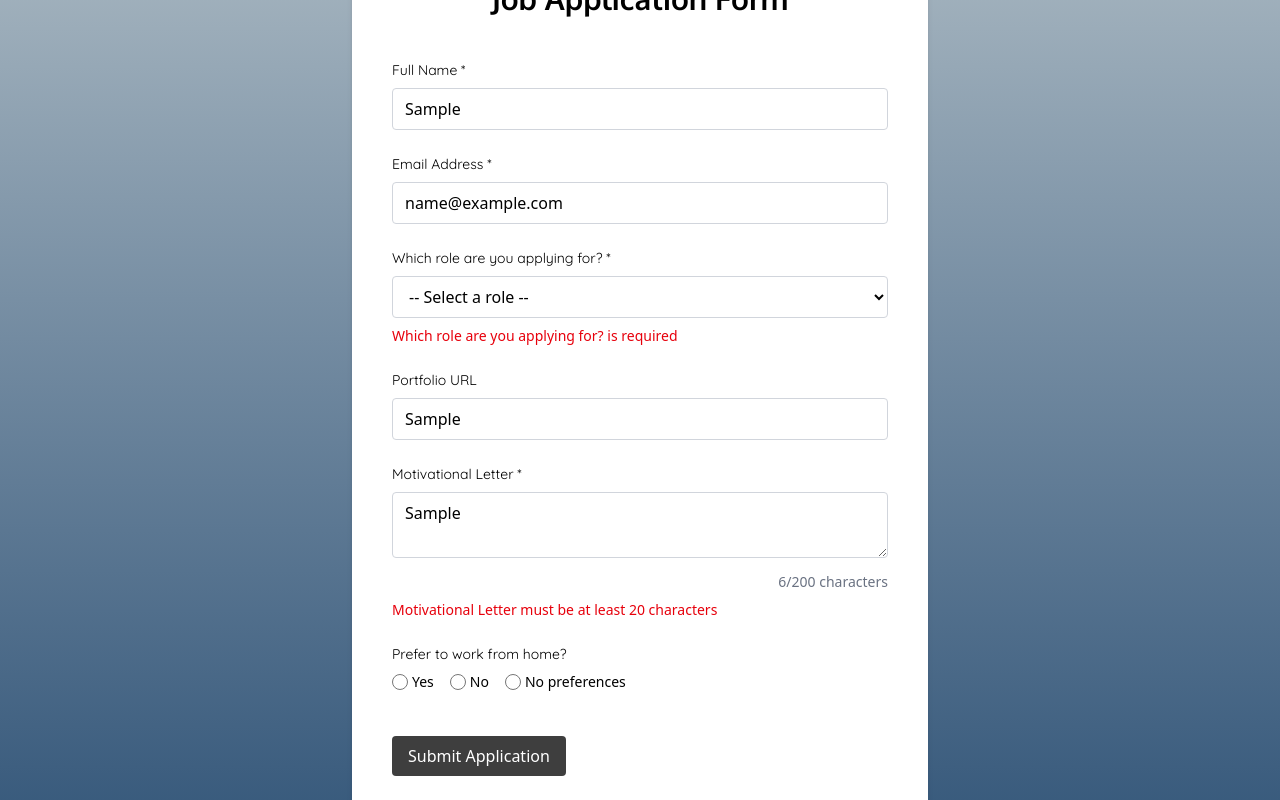
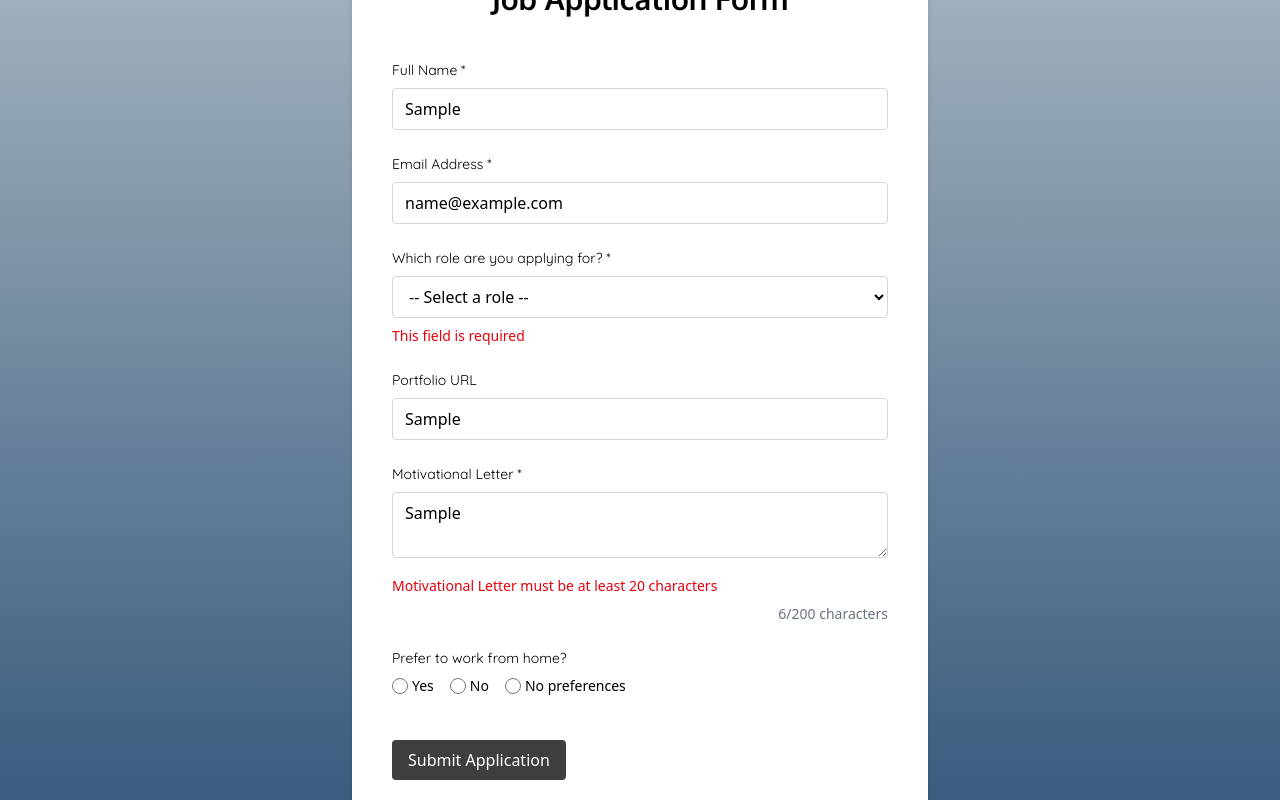
Before and after one commit to marned91/CASE-NETTBUREAU, a React (Vite) app: page / in a window 1280 px wide. Both pictures are taken after typing "Sample", "name@example.com", "Sample", "Sample" into the empty fields and a click on the button "Submit Application". Shown: the part 100-900 px from the top of the page. Built offline with nearby package versions, Linux system fonts and the light colour scheme.

Commit message:
Moved textarea error into component for better spacing
Plus switched to generic error text

```diff
--- a/src/components/FormRenderer.tsx
+++ b/src/components/FormRenderer.tsx
@@ -61,35 +61,36 @@ export function FormRenderer({ config }: Props) {
             <FormInput
               field={field}
               value={formData[field.name] || ''}
-              onChange={(e) => handleChange(e, setFormData)}
+              onChange={(event) => handleChange(event, setFormData)}
             />
           ) : field.type === 'textarea' ? (
             <FormTextarea
               field={field}
               value={formData[field.name] || ''}
-              onChange={(e) => handleChange(e, setFormData)}
+              onChange={(event) => handleChange(event, setFormData)}
+              error={formErrors[field.name]}
             />
           ) : field.type === 'select' ? (
             <FormSelect
               field={field}
               value={formData[field.name] || ''}
-              onChange={(e) => handleChange(e, setFormData)}
+              onChange={(event) => handleChange(event, setFormData)}
             />
           ) : field.type === 'checkbox-group' ? (
             <FormCheckboxGroup
               field={field}
               values={formData[field.name] || []}
-              onChange={(e) => handleChange(e, setFormData)}
+              onChange={(event) => handleChange(event, setFormData)}
             />
           ) : field.type === 'radio' ? (
             <FormRadio
               field={field}
               value={formData[field.name] || ''}
-              onChange={(e) => handleChange(e, setFormData)}
+              onChange={(event) => handleChange(event, setFormData)}
             />
           ) : null}
 
-          {formErrors[field.name] && (
+          {field.type !== 'textarea' && formErrors[field.name] && (
             <p className="text-sm text-red-600">{formErrors[field.name]}</p>
           )}
         </div>
--- a/src/components/FormTextarea.tsx
+++ b/src/components/FormTextarea.tsx
@@ -5,9 +5,10 @@ type Props = {
   field: FormField;
   value: string;
   onChange: (event: React.ChangeEvent<HTMLTextAreaElement>) => void;
+  error?: string;
 };
 
-export function FormTextarea({ field, value, onChange }: Props) {
+export function FormTextarea({ field, value, onChange, error }: Props) {
   const maxLength = field.maxLength ?? 200;
   return (
     <div className="space-y-2">
@@ -19,6 +20,7 @@ export function FormTextarea({ field, value, onChange }: Props) {
         className="w-full px-3 py-2 border border-gray-300 rounded"
         placeholder="Why do you want to work with us?"
       />
+      {error && <p className="text-sm text-red-600 mt-1">{error}</p>}
       <div className="text-sm text-gray-500 text-right">
         {value.length}/{maxLength} characters
       </div>
--- a/src/utils/validateForm.ts
+++ b/src/utils/validateForm.ts
@@ -16,7 +16,7 @@ export function validateForm(
           value === '' ||
           (Array.isArray(value) && value.length === 0))
       ) {
-        errors[field.name] = `${field.label} is required`;
+        errors[field.name] = 'This field is required';
         return;
       }
     }
@@ -28,7 +28,7 @@ export function validateForm(
         requiredValues.includes(formData[dependentField]) &&
         (!value || value === '')
       ) {
-        errors[field.name] = `${field.label} is required`;
+        errors[field.name] = 'This field is required';
         return;
       }
     }
```
